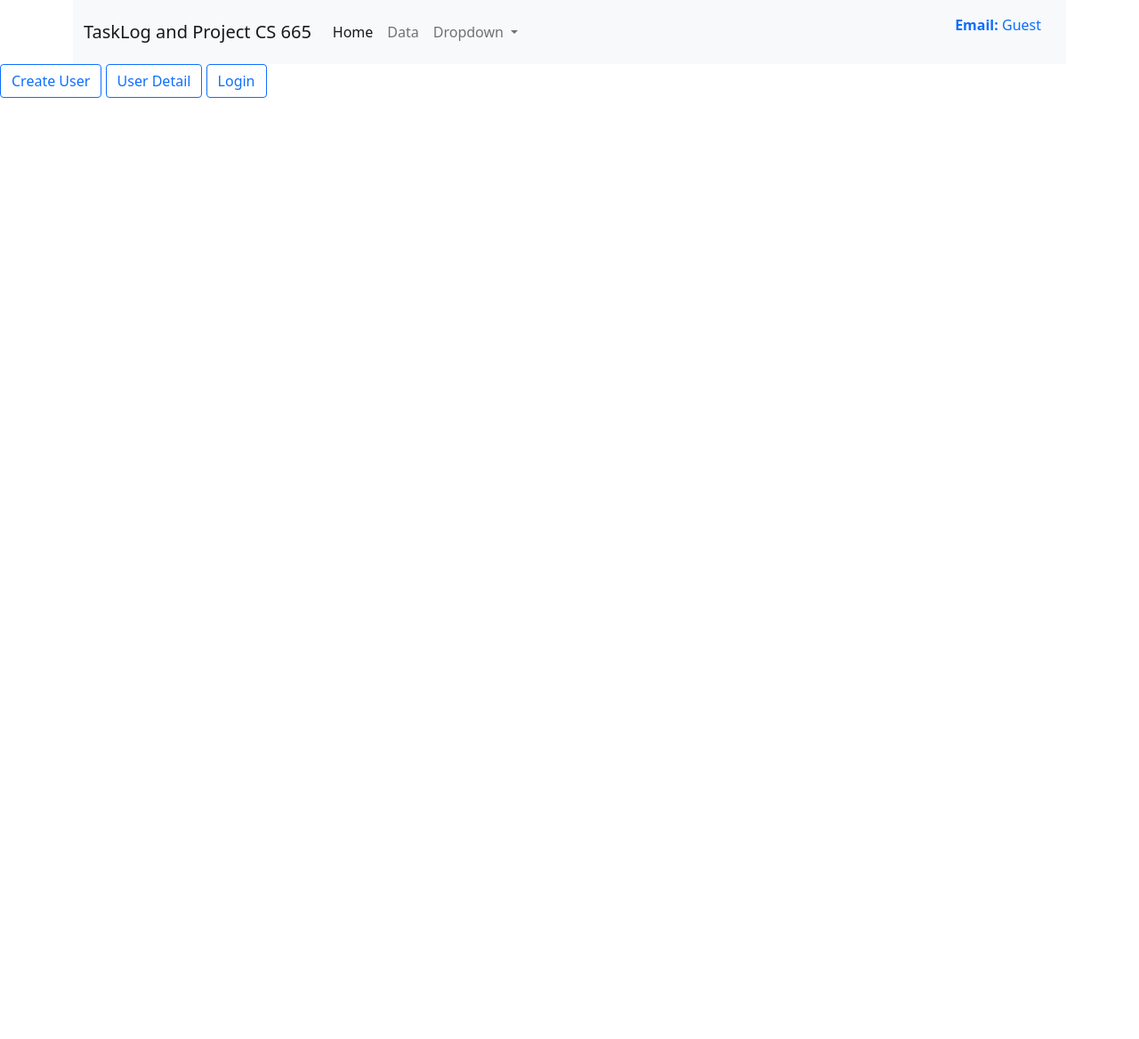
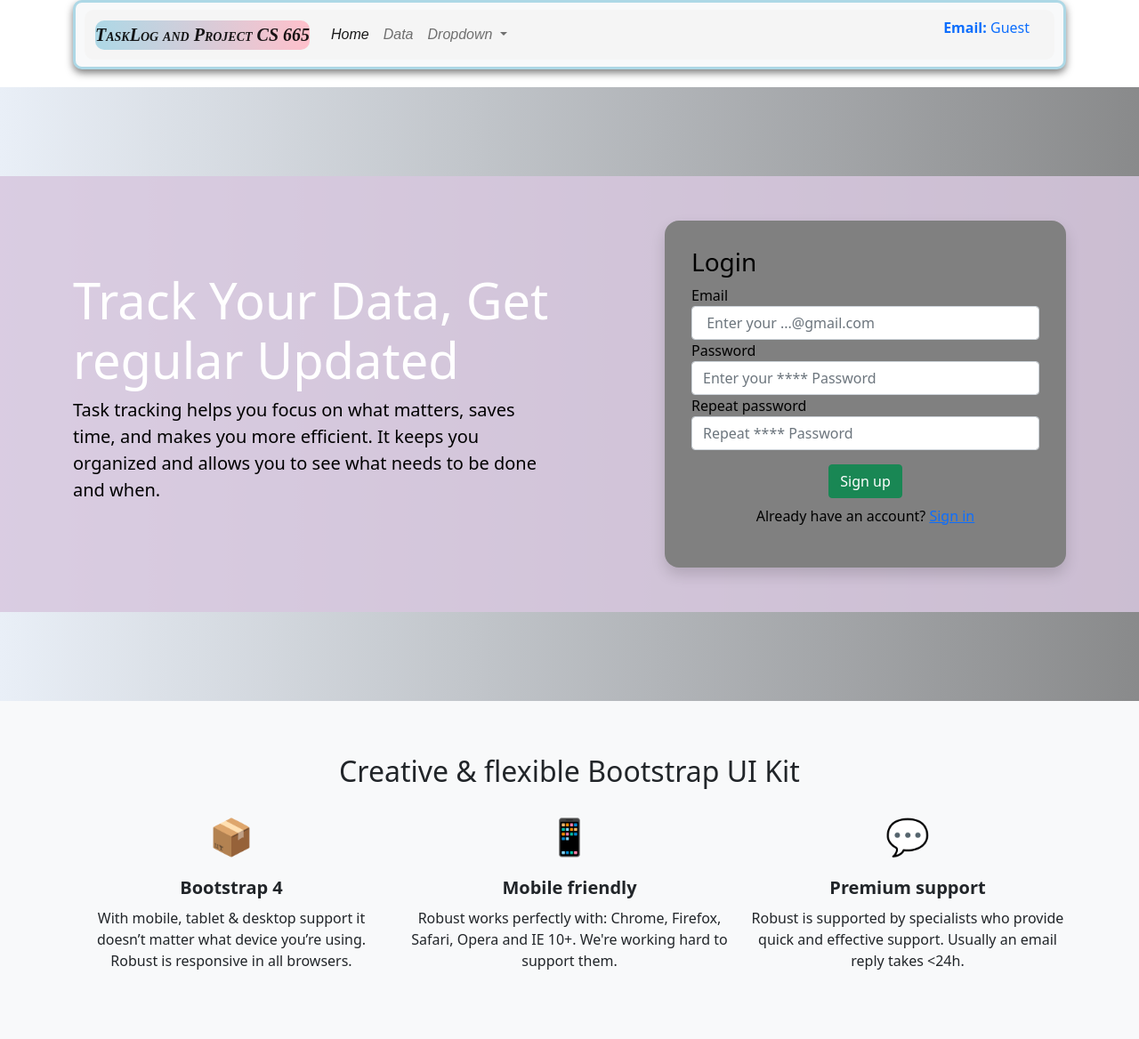
Before and after one commit to KClata17/TaskLog, a Flask app: page / in a window 1280 px wide. Shown: the whole page at 89% size. Before the commit the page ends 110 px from the top, so only its background shows below. Run offline with Flask 3, Linux system fonts and the light colour scheme.

Commit message:
Add Home page: First page i.e. has been designed  with css and auto populate message issues has been solved.

```diff
--- a/app.py
+++ b/app.py
@@ -213,7 +213,7 @@ def tasklog():
         )
         db.session.add(task_category)
         db.session.commit()
-        flash("Task added Successfully", "Success")
+        flash("Task added Successfully", "success")
         return redirect(url_for('tasklog'))
 
     alltasklog = (db.session.query(Task_log, task_catagories.category_type)
@@ -274,7 +274,7 @@ def logout():
     logout_user()
     session.clear()
     flash("Logged out successfully!", "success")
-    return redirect(url_for('user_login'))
+    return redirect(url_for('home'))
 
 
 @app.route('/update_task_status', methods =['POST'])
--- a/static/css/style.css
+++ b/static/css/style.css
@@ -0,0 +1,153 @@
+nav{
+    background-color: linear-gradient(to right, lightblue, pink);
+    color: black;
+    padding: 10px;
+
+    border: 3px solid  lightblue ;
+    border-radius: 10px;
+    margin-bottom: 20px;
+    box-shadow: 0px 4px 8px rgba(0,0,0,0.5);
+
+}
+
+
+.navbar-brand{
+    color: white;
+    font: italic small-caps bold 18px "Times New Roman", serif;
+}
+.nav-item{
+
+    font-style: italic;
+    font-size: 16px;
+    font-family: 'Poppins', sans-serif;
+    border-radius: 10px;
+}
+
+.login-box{
+    width: 400px;
+    background: linear-gradient(to right, lightblue, pink);
+    border-radius: 10px;
+    box-shadow: 0px 4px 10px rgba(0,0,0,0.2);
+    padding: 20x;
+}
+/* Add space around the form element */
+.login-box .form-label{
+    font-weight: bold;
+
+}
+.login-box .btn{
+    width: 100px;
+}
+/*Improve button spacing*/
+.login-box .text-center a{
+    margin-left: 10px;
+}
+/* Base html nav bar edit*/
+.navbar-brand{
+    background: linear-gradient(to right, lightblue, pink);
+    border-radius: 10px;
+
+}
+.container-fluid{
+    background: whitesmoke;
+    border-radius: 10px;
+}
+
+/*Register html edit css part start from here*/
+.register-box{
+    width: 400px;
+    background: linear-gradient(to right, lightblue, pink);
+    border-radius: 10px;
+    box-shadow: 0px 4px 10px rgba(0,0,0,0.8);
+    padding: 20px;
+
+}
+
+.register-box .form-label{
+    font-weight: bold;
+}
+
+.register-box .btn{
+    width: 110px;
+
+}
+
+.register-box .text-center a{
+    margin-left: 20px;
+}
+
+
+.hero {
+    background: linear-gradient(to right, #e9eff7, #898a8b);
+    background-size: cover;
+    color: black;
+    padding: 100px 0;
+    position: relative;
+  }
+  .lead{
+    color: black;
+  }
+
+  .hero-overlay {
+    background-color: rgba(216, 199, 223, 0.85);
+    padding: 50px 0;
+    color: black;
+  }
+
+  .form-control {
+    border-radius: 10px;
+  }
+
+  .form-box {
+    background-color: gray;
+    padding: 30px;
+    border-radius: 16px;
+    box-shadow: 0 8px 16px rgba(0,0,0,0.15);
+  }
+
+  .features {
+    padding: 60px 0;
+    background-color: #f8f9fa;
+  }
+  .btn-success {
+    border-radius: 8px;
+    background-color: #28a745;
+    border: none;
+    font-weight: 600;
+    margin: center;
+  }
+
+  .btn-outline-primary {
+    border-radius: 8px;
+    margin-right: 10px;
+    margin-bottom: 10px;
+  }
+
+  .icon {
+    font-size: 2.5rem;
+    margin-bottom: 15px;
+    color: #b2c2d3;
+  }
+  .features h5 {
+    font-weight: 700;
+    margin-bottom: 10px;
+  }
+
+  .md-3 {
+    padding: 20px 0 10px 0;
+    text-align: center;
+    background-color: #f1f3f5;
+    color: black;
+  }
+.mt-2{
+    color: black;
+
+  }
+  .text-center button{
+
+    display: inline-block;
+    margin: 0 auto;
+  }
+  .col-md-6{
+    color: black;
+  }
--- a/templates/base.html
+++ b/templates/base.html
@@ -17,7 +17,7 @@
 
         <nav class="navbar navbar-expand-lg navbar-light bg-light">
             <div class="container-fluid">
-              <a class="navbar-brand" href="/dashboard">TaskLog and Project CS 665</a>
+              <a class="navbar-brand" href="/">TaskLog and Project CS 665</a>
               <button class="navbar-toggler" type="button" data-bs-toggle="collapse" data-bs-target="#navbarSupportedContent" aria-controls="navbarSupportedContent" aria-expanded="false" aria-label="Toggle navigation">
                 <span class="navbar-toggler-icon"></span>
               </button>
--- a/templates/dashboard.html
+++ b/templates/dashboard.html
@@ -5,5 +5,7 @@
     <a href= "/tasklog" class ="btn btn-outline-primary" > Create TaskLog</a>
     <a href= "/tasklogdetail" class ="btn btn-outline-primary" > Task Detail</a>
     <a href= "/completed_task" class ="btn btn-outline-primary" > Completed Task</a>
+    <a href= "/logout" class ="btn btn-outline-primary" > Logout</a>
+
 </div>
 {% endblock body %}
--- a/templates/home.html
+++ b/templates/home.html
@@ -1,8 +1,68 @@
 {% extends "base.html" %}
 {% block body %}
-<div class="md-3">
-    <a href= "/user_reg" class ="btn btn-outline-primary" > Create User</a>
-    <a href= "/userdetail" class ="btn btn-outline-primary" > User Detail</a>
-    <a href= "/login" class ="btn btn-outline-primary" > Login</a>
-</div>
+
+
+
+<!-- Hero Section -->
+<section class="hero">
+    <div class="hero-overlay">
+      <div class="container">
+        <div class="row align-items-center">
+          <div class="col-md-6 text-white">
+            <h1 class="display-4 font-weight-bold">Track Your Data, Get regular Updated</h1>
+            <p class="lead">Task tracking helps you focus on what matters, saves time, and makes you more efficient. It keeps you organized and allows you to see what needs to be done and when.  </p>
+          </div>
+          <div class="col-md-5 offset-md-1">
+            <div class="form-box">
+              <form action="/login" method="POST">
+                <h3> Login</h3>
+                <div class="form-group">
+                  <label>Email</label>
+                  <input type="text" class="form-control" id="email" name="email" required placeholder=" Enter your ...@gmail.com">
+                </div>
+                <div class="form-group">
+                  <label>Password</label>
+                  <input type="password" class="form-control" id="password" name="password" placeholder="Enter your **** Password">
+                </div>
+                <div class="form-group">
+                  <label>Repeat password</label>
+                  <input type="password" class="form-control" id="password" name="password" placeholder="Repeat **** Password">
+                </div>
+                <div class= "text-center mt-3">
+                <button type="submit" value= "Login" class="btn btn-success btn-block">Sign up</button>
+                </div>
+                <p class="text-center mt-2">Already have an account? <a href="/user_reg">Sign in</a></p>
+              </form>
+            </div>
+          </div>
+        </div>
+      </div>
+    </div>
+  </section>
+
+  <!-- Features Section -->
+  <section class="features text-center bg-light">
+    <div class="container">
+      <h2 class="mb-4 font-weight-bold">Creative & flexible Bootstrap UI Kit</h2>
+      <div class="row">
+        <div class="col-md-4">
+          <div class="icon mb-3">📦</div>
+          <h5 class="font-weight-bold">Bootstrap 4</h5>
+          <p>With mobile, tablet & desktop support it doesn’t matter what device you’re using. Robust is responsive in all browsers.</p>
+        </div>
+        <div class="col-md-4">
+          <div class="icon mb-3">📱</div>
+          <h5 class="font-weight-bold">Mobile friendly</h5>
+          <p>Robust works perfectly with: Chrome, Firefox, Safari, Opera and IE 10+. We're working hard to support them.</p>
+        </div>
+        <div class="col-md-4">
+          <div class="icon mb-3">💬</div>
+          <h5 class="font-weight-bold">Premium support</h5>
+          <p>Robust is supported by specialists who provide quick and effective support. Usually an email reply takes &lt;24h.</p>
+        </div>
+      </div>
+    </div>
+  </section>
+
+
 {% endblock body %}
```
